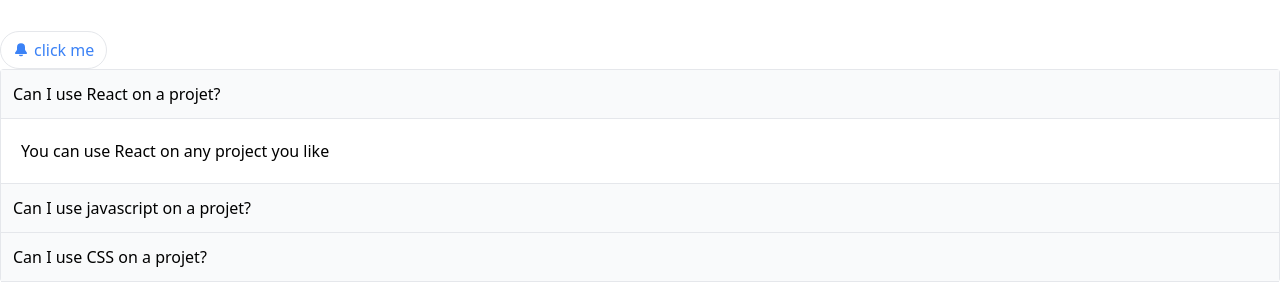
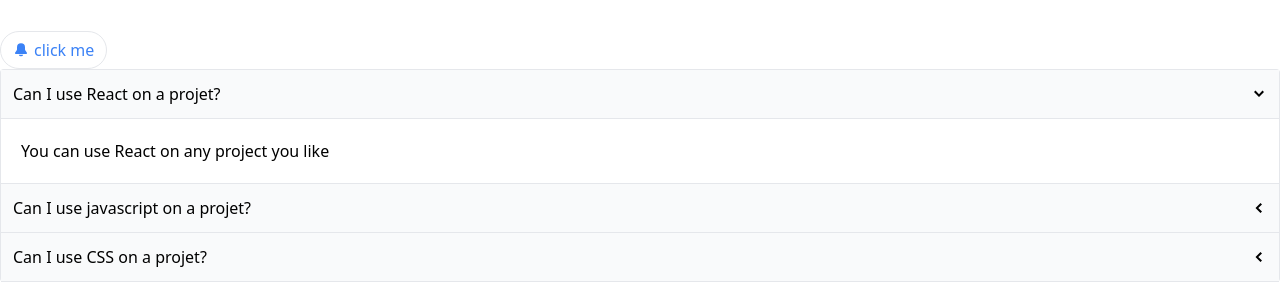
Before and after one commit to siddhantmendhe/MyRRCLibrary, a React (Create React App) app in the folder myrrclibrary/: page / in a window 1280 px wide. Shown: the part 845-1127 px from the top of the page. Built offline with nearby package versions, Linux system fonts and the light colour scheme.

Commit message:
added icon to accordion

```diff
--- a/myrrclibrary/src/Accordion.js
+++ b/myrrclibrary/src/Accordion.js
@@ -1,15 +1,16 @@
 import { useState } from "react";
-
+import { GoChevronDown, GoChevronLeft } from "react-icons/go";
 function Accordion({items}){
     const [expandedIndex, setExpandedIndex]=useState(0);
 
 
     const renderedItems=items.map((item, index)=>{
         const isExpanded=index===expandedIndex;
+        const icon= <span>{isExpanded? <GoChevronDown/>:<GoChevronLeft/>}</span>
 
         return(
             <div key={item.id}>
-                <div className="flex justify-between p-3 bg-gray-50 border-b items-center cursor-pointer" onClick={()=>setExpandedIndex(index)}> {item.label} </div>
+                <div className="flex justify-between p-3 bg-gray-50 border-b items-center cursor-pointer" onClick={()=>setExpandedIndex(index)}> {item.label} {icon}</div>
                 {isExpanded && <div className="border-b p-5">{item.content}</div>}
             </div>
         )
```
